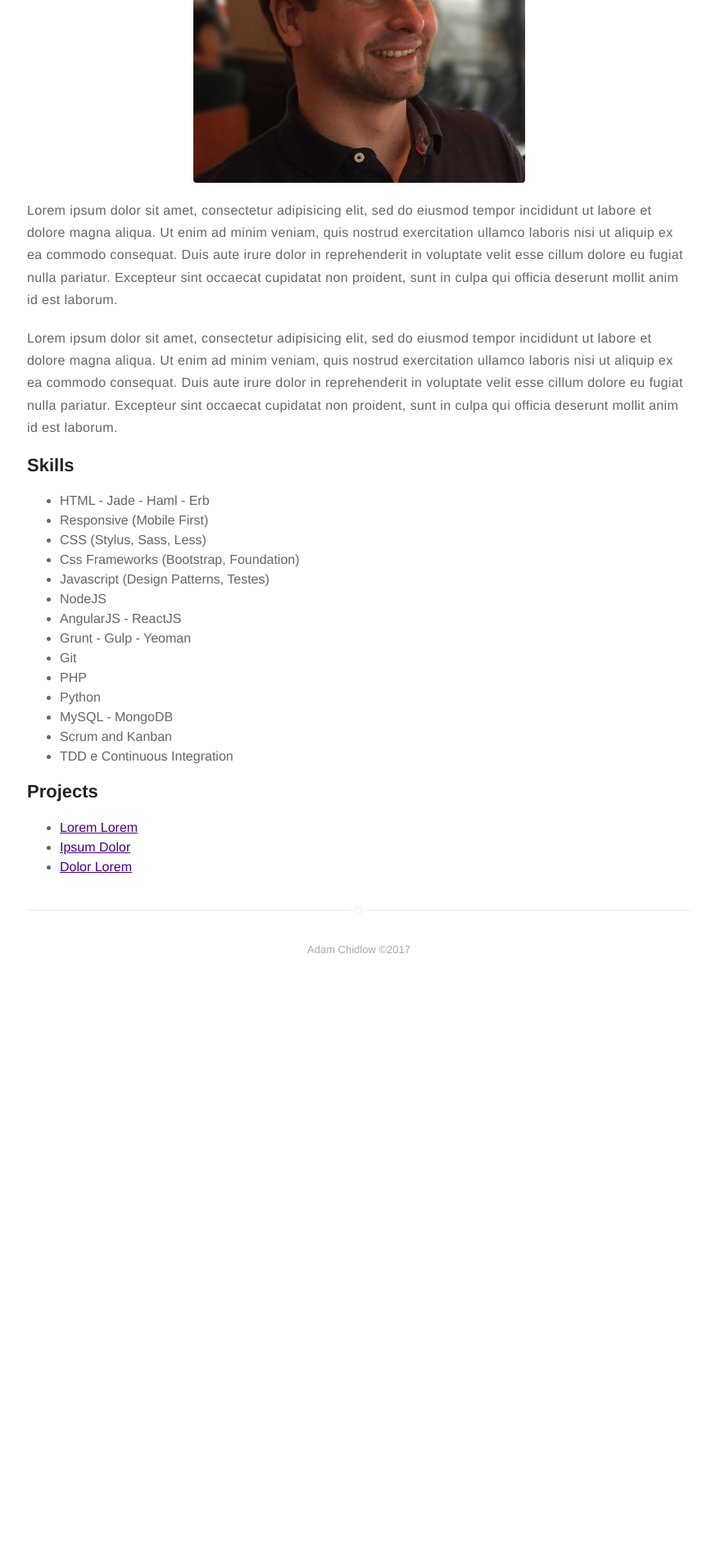
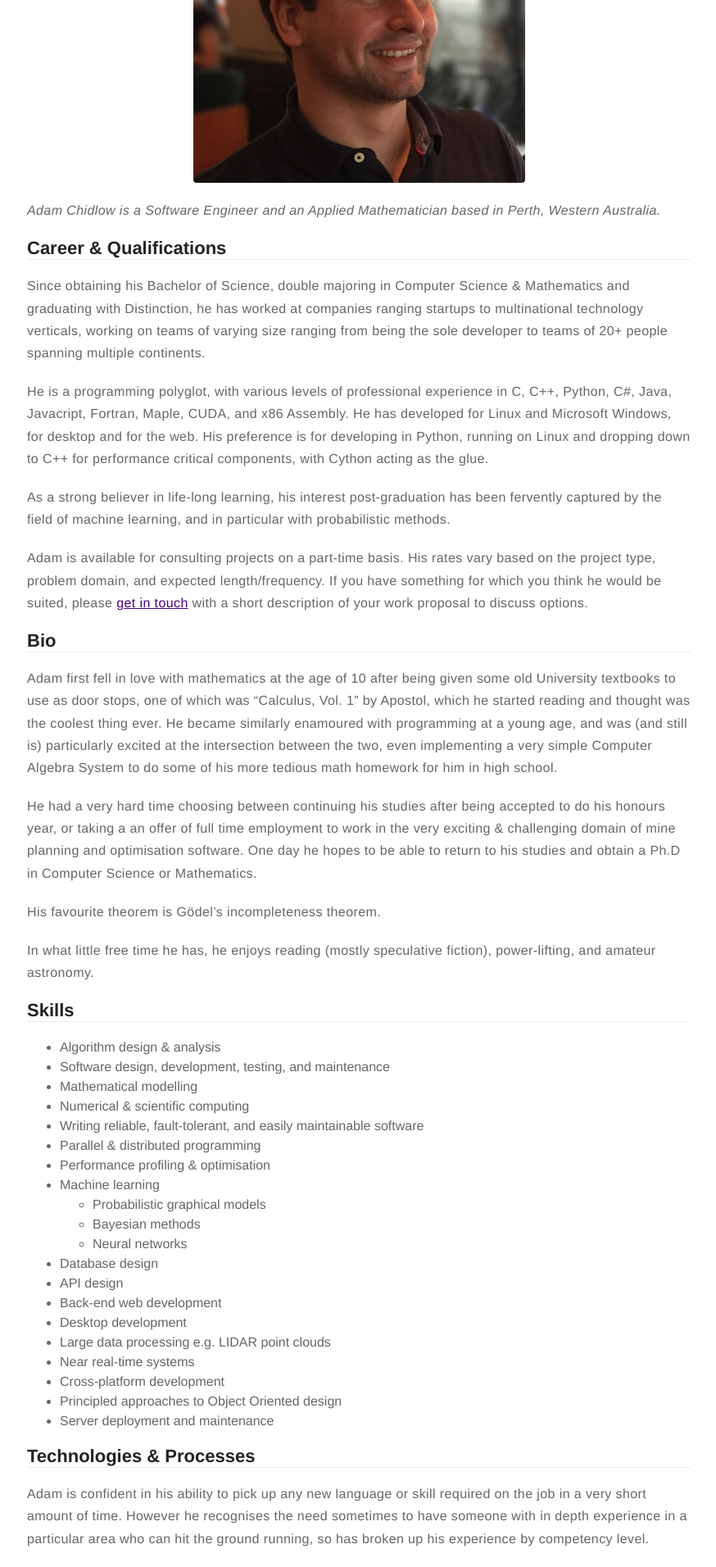
Before and after one commit to achidlow/achidlow.github.io, a Jekyll site: the page built from about.md, in a window 1280 px wide. Shown: the part 307-2219 px from the top of the page at 82% size, without its empty margins (202-1076 px from the left). Built offline with Jekyll 4.4.1, drawn with Linux system fonts in a browser that asks for light colours; before the commit the page ends 1513 px from its top, so only the background shows below that; some of the changed text lies outside the part shown.

Commit message:
- working on "about" page

```diff
--- a/_config.yml
+++ b/_config.yml
@@ -3,7 +3,7 @@ name: Adam Chidlow
 bio: Software Engineer <br class="rwd-break"/> & <br class="rwd-break"/> Applied Mathematician
 
 # twitter summary info
-description: Adam Chidlow is a Software Engineer and an Applied Mathematician based in Australia
+description: Adam Chidlow is a Software Engineer and an Applied Mathematician based in Perth, Western Australia
 
 # if it's an external image, update below for true
 # better with square images
--- a/_sass/pages/page.sass
+++ b/_sass/pages/page.sass
@@ -10,3 +10,7 @@
         width: 50%
         margin: 0 auto
         display: block
+    h2:after
+        content: ' '
+        display: block
+        border-bottom: 1px solid #{$epsilon}
--- a/about.md
+++ b/about.md
@@ -4,43 +4,87 @@ layout: page
 ---
 ![Profile Image]({{ site.url }}/{{ site.picture }})
 
-<p>Lorem ipsum dolor sit amet, consectetur adipisicing elit, sed do eiusmod
-tempor incididunt ut labore et dolore magna aliqua. Ut enim ad minim veniam,
-quis nostrud exercitation ullamco laboris nisi ut aliquip ex ea commodo
-consequat. Duis aute irure dolor in reprehenderit in voluptate velit esse
-cillum dolore eu fugiat nulla pariatur. Excepteur sint occaecat cupidatat non
-proident, sunt in culpa qui officia deserunt mollit anim id est laborum.</p>
+_{{ site.description }}._
 
-<p>Lorem ipsum dolor sit amet, consectetur adipisicing elit, sed do eiusmod
-tempor incididunt ut labore et dolore magna aliqua. Ut enim ad minim veniam,
-quis nostrud exercitation ullamco laboris nisi ut aliquip ex ea commodo
-consequat. Duis aute irure dolor in reprehenderit in voluptate velit esse
-cillum dolore eu fugiat nulla pariatur. Excepteur sint occaecat cupidatat non
-proident, sunt in culpa qui officia deserunt mollit anim id est laborum.</p>
+## Career & Qualifications
 
-<h2>Skills</h2>
+Since obtaining his Bachelor of Science, double majoring in Computer Science & Mathematics and graduating with Distinction, he has worked at companies ranging startups to multinational technology verticals, working on teams of varying size ranging from being the sole developer to teams of 20+ people spanning multiple continents.
 
-<ul class="skill-list">
-	<li>HTML - Jade - Haml - Erb</li>
-	<li>Responsive (Mobile First)</li>
-	<li>CSS (Stylus, Sass, Less)</li>
-	<li>Css Frameworks (Bootstrap, Foundation)</li>
-	<li>Javascript (Design Patterns, Testes)</li>
-	<li>NodeJS</li>
-	<li>AngularJS - ReactJS</li>
-	<li>Grunt - Gulp - Yeoman</li>
-	<li>Git</li>
-	<li>PHP</li>
-	<li>Python</li>
-	<li>MySQL - MongoDB</li>
-	<li>Scrum and Kanban</li>
-	<li>TDD e Continuous Integration</li>
-</ul>
+He is a programming polyglot, with various levels of professional experience in C, C++, Python, C#, Java, Javacript, Fortran, Maple, CUDA, and x86 Assembly. He has developed for Linux and Microsoft Windows, for desktop and for the web. His preference is for developing in Python, running on Linux and dropping down to C++ for performance critical components, with Cython acting as the glue.
 
-<h2>Projects</h2>
+As a strong believer in life-long learning, his interest post-graduation has been fervently captured by the field of machine learning, and in particular with probabilistic methods.
 
-<ul>
-	<li><a href="https://github.com/">Lorem Lorem</a></li>
-	<li><a href="https://github.com/">Ipsum Dolor</a></li>
-	<li><a href="https://github.com/">Dolor Lorem</a></li>
-</ul>
+Adam is available for consulting projects on a part-time basis. His rates vary based on the project type, problem domain, and expected length/frequency. If you have something for which you think he would be suited, please [get in touch](mailto:hello@chidlow.net) with a short description of your work proposal to discuss options.
+
+## Bio
+
+Adam first fell in love with mathematics at the age of 10 after being given some old University textbooks to use as door stops, one of which was "Calculus, Vol. 1" by Apostol, which he started reading and thought was the coolest thing ever. He became similarly enamoured with programming at a young age, and was (and still is) particularly excited at the intersection between the two, even implementing a very simple Computer Algebra System to do some of his more tedious math homework for him in high school.
+
+He had a very hard time choosing between continuing his studies after being accepted to do his honours year, or taking a an offer of full time employment to work in the very exciting & challenging domain of mine planning and optimisation software. One day he hopes to be able to return to his studies and obtain a Ph.D in Computer Science or Mathematics.
+
+His favourite theorem is Gödel's incompleteness theorem.
+
+In what little free time he has, he enjoys reading (mostly speculative fiction), power-lifting, and amateur astronomy.
+
+## Skills
+
+* Algorithm design & analysis
+* Software design, development, testing, and maintenance
+* Mathematical modelling
+* Numerical & scientific computing
+* Writing reliable, fault-tolerant, and easily maintainable software
+* Parallel & distributed programming
+* Performance profiling & optimisation
+* Machine learning
+    * Probabilistic graphical models
+    * Bayesian methods
+    * Neural networks
+* Database design
+* API design
+* Back-end web development
+* Desktop development
+* Large data processing e.g. LIDAR point clouds
+* Near real-time systems
+* Cross-platform development
+* Principled approaches to Object Oriented design
+* Server deployment and maintenance
+
+## Technologies & Processes
+
+Adam is confident in his ability to pick up any new language or skill required on the job in a very short amount of time. However he recognises the need sometimes to have someone with in depth experience in a particular area who can hit the ground running, so has broken up his experience by competency level.
+
+#### Proficient
+* C++
+* Python
+* C#
+* Django
+* REST
+* gRPC
+* git
+* SVN
+* Linux
+* Windows
+* Scrum and Kanban
+* TDD
+
+#### Professional experience/exposure
+* SQL
+* PostGIS
+* Docker
+* Vagrant
+* Amazon Web Services
+* Java
+* ASP.NET MVC & Entity Framework
+* HTML & CSS
+* CUDA
+* Javascript
+* iOS
+
+
+#### Passing knowledge
+* Low-level socket programming
+* macOS
+* Pure functional programming
+* Embedded systems
+* Android
+* Javascript MVC frameworks (Angular 2, Ember.js)
```
